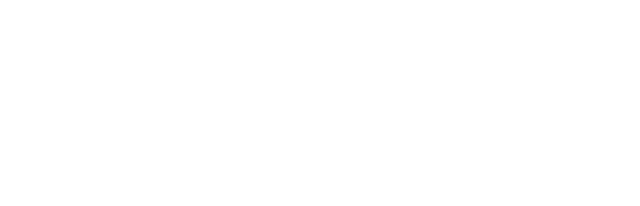
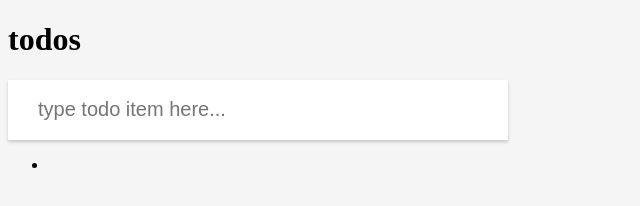
Before and after one commit to maxamey/summer16-3.4-ToDoList, a plain HTML site: page www/index.html in a window 1280 px wide. Shown: the whole page, without its empty margins (0-640 px from the left). Drawn offline with Linux system fonts and the light colour scheme.

Commit message:
Set up a to-do list for myself (not for the actual to-do list). Began by making the html and css styling for the form itself, for the input field, and the invisible submit button. Started making the list (for the entered items) and styling it.

```diff
--- a/www/index.html
+++ b/www/index.html
@@ -2,15 +2,45 @@
 <html>
   <head>
     <meta charset="utf-8">
-    <title> FEE - Boilerplate </title>
-    <!-- Minimal Viable Product of your css -->
+    <title> summer16-3.4-ToDoList </title>
     <link rel="stylesheet" href="stylesheets/main.css" >
   </head>
   <body>
+    <h1 class="title"
+        data-js="title">
+        todos
+    </h1>
+    <div class="conatiner"
+         data-js="container">
+      <form class="todo"
+            action="#"
+            method="POST">
+        <input type="text"
+               placeholder="type todo item here..."
+               name="textInput"
+               class="todo__textInput"
+               data-js="todo__textInput"/>
+        <input type="submit"
+               name="submit"
+               value="ENTER"
+               class="todo__enter"
+               data-js="todo__enter"/>
+      </form>
+      <ul class="list"
+          data-js="list">
+        <li class="list__item"
+            data-js="list__item">
 
-    <!-- Having my scripts loaded AFTER all of my content does a few things... -->
-    <!-- THIS DOES NOT ACCOMODATE FOR DOMCONTENTLOADED -->
-    <!-- This is for usability... Ensuring content has loaded (or at least started) before interaction layer -->
+        </li>
+
+      </ul>
+      <footer class="footer"
+              data-js="footer">
+
+      </footer>
+
+
+    </div>
     <script src="javascripts/jquery-3.1.0.js" charset="utf-8"></script>
     <script src="javascripts/main.js" charset="utf-8"></script>
   </body>
--- a/www/stylesheets/main.css
+++ b/www/stylesheets/main.css
@@ -2,3 +2,42 @@
 * {
   box-sizing: border-box;
 }
+
+html {
+  background-color: rgb(245, 245, 245);
+	background-size: cover;
+}
+
+.title {
+
+}
+
+.container {
+
+}
+
+.todo {
+  box-shadow: 0 2px 3px rgb(200, 200, 200);
+  background-color: rgb(255, 255, 255);
+  font-family: Helvetica, sans-serif;
+  font-weight: lighter;
+  width: 500px;
+
+
+}
+
+.todo__textInput {
+  border: none;
+  font-size: 20px;
+  height: 60px;
+  padding: 30px;
+  width: inherit;
+}
+
+.todo__enter {
+  height: 1px;
+  left: -9999px;
+  position: absolute;
+  width: 1px;
+
+}
```
Also changed, not shown: README.md.
